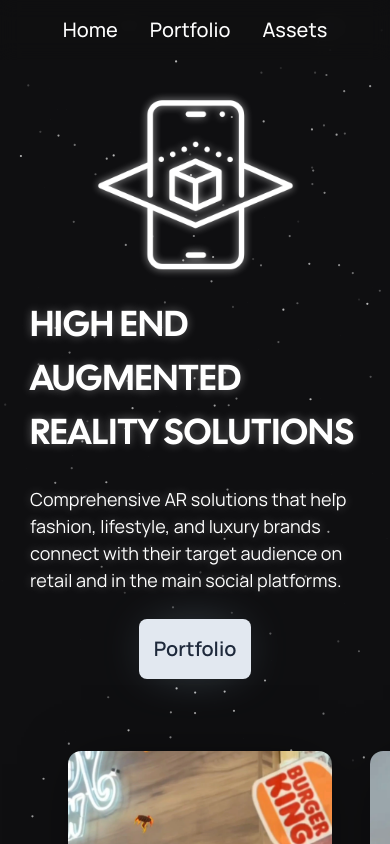
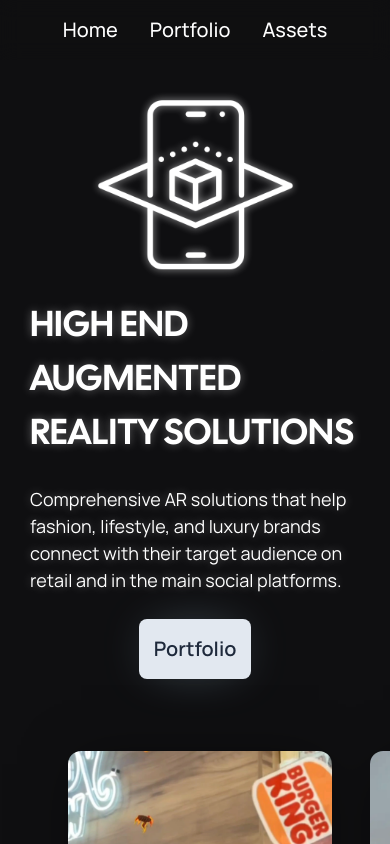
Before and after one commit to xicko/dashnyam, a Next.js app: page / in a window 390 px wide. Shown: the top 844 px of the page. Built offline with nearby package versions, Linux system fonts and the light colour scheme.

Commit message:
Update ParticlesContainer.tsx

```diff
--- a/components/ParticlesContainer.tsx
+++ b/components/ParticlesContainer.tsx
@@ -2,12 +2,13 @@
 
 import React from 'react'
 import Particles from '@components/particles'
-import MediaQuery from "react-responsive";
+import { useMediaQuery } from "react-responsive";
 
 const ParticlesContainer = () => {
-    const isMobile = MediaQuery({ query: "(max-width: 768px)" });
+    const isMobile = useMediaQuery({ query: "(max-width: 768px)" });
 
     const quantity = isMobile ? 10 : 300;
+
     return (
     <Particles quantity={quantity} className="md:absolute fixed inset-0 -z-10 animate-fade-in"/>
   )
```
